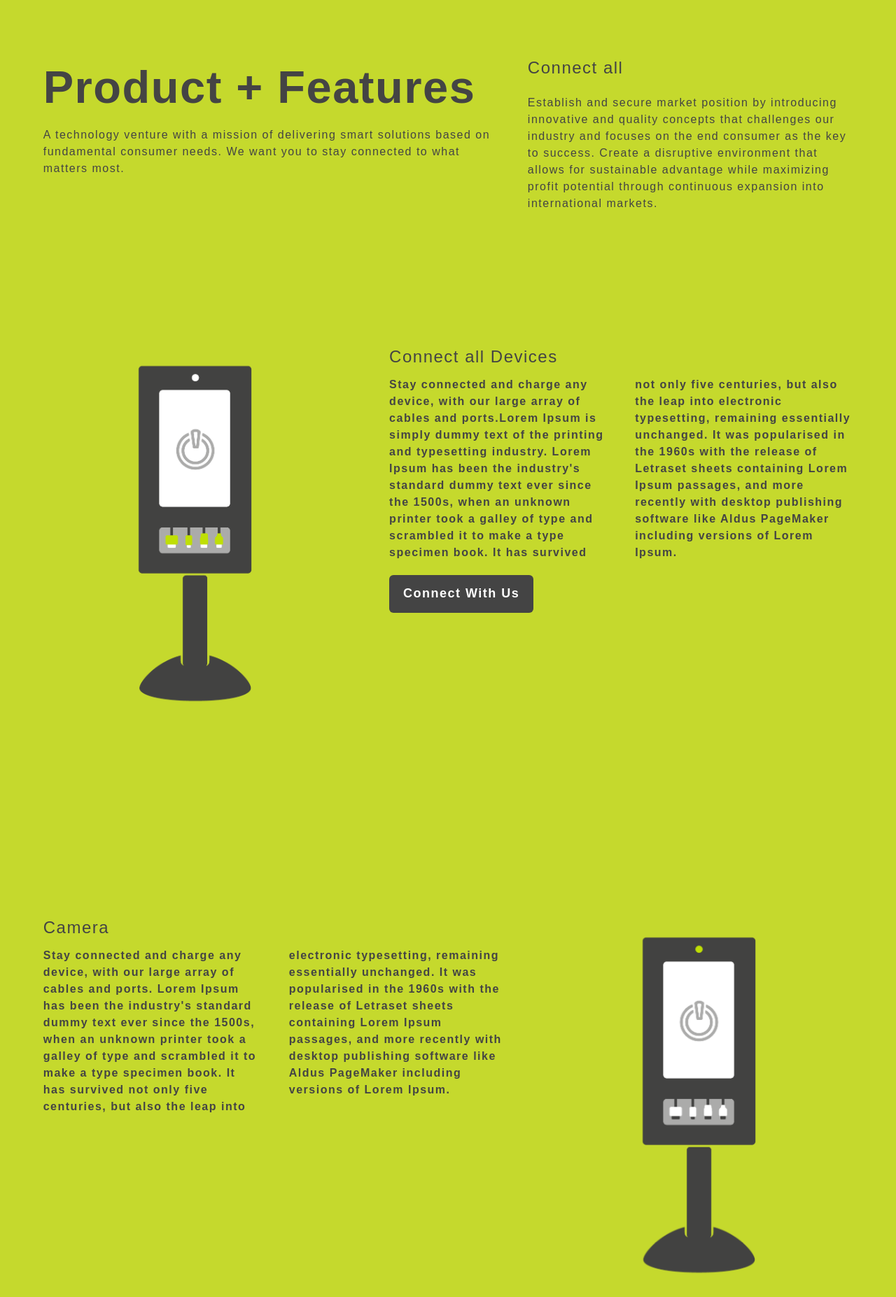
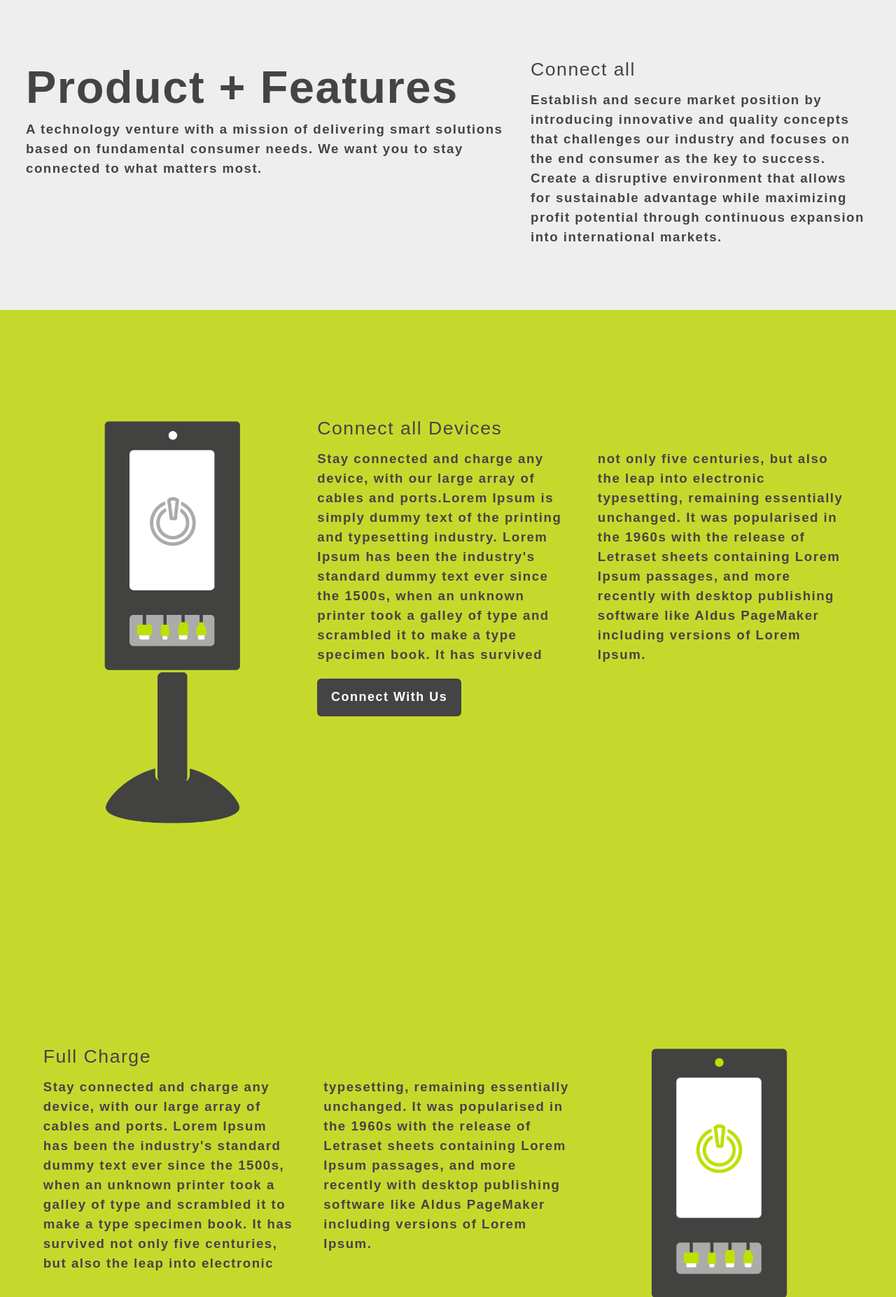
Before and after one commit to Acovendesigns/bdogconnect, a PHP site: page /product.html in a window 1280 px wide. Shown: the part 110-1964 px from the top of the page at 70% size. Run offline with PHP 8.4, Linux system fonts and the light colour scheme; some libraries are stand-ins or nearby versions.

Commit message:
More work on products page
Got a lot done, seperated the product description from the features,
added anchor tags from home page to redirect to here, fixed sizing and
images, and fixed type size.  but it is now not consistent with the
about page.  let me know what your think
-Alex

```diff
--- a/css/main.css
+++ b/css/main.css
@@ -184,6 +184,10 @@ img.desaturate:hover {
 
 
 /* ----- Misc Styles ------ */
+.gray-border {
+	background-color: #c5d92d;
+	border-bottom: 3px solid #444;
+}
 .pad30
 .cta-list a p {
 	margin-right: 20px;
@@ -214,6 +218,10 @@ strongbtn {
 	padding-bottom: 20px;
 
 }
+.pad-full-40{
+	padding:40px;
+}
+
 .pad-40 {
 	padding-top:40px;
 	padding-bottom:40px;
@@ -250,11 +258,15 @@ strongbtn {
 }
 
 /* ----- Products + Features ----- */
-h5 {font-size: 12pt;
+.white-text {
+	color:#fff;
+}
+
+h5 {font-size: 14pt;
 font-family: 'bariol_lightlight' sans-serif;
 line-height: 1.5em;
  }
-h6 {font-size: 18pt;
+h6 {font-size: 20pt;
 font-weight: 300;
 font-family: 'bariol_boldbold' sans-serif;
 line-height: 1.5em;
@@ -262,6 +274,8 @@ line-height: 1.5em;
 .pad-tb-120 {padding: 120px 0px;}
 .pad-b-50 {padding-bottom: 50px;}
 .pad-b-200 {padding-bottom: 200px;}
+.pad-60 {padding:60px;}
+.pad-b-80 {padding-bottom:80px;}
 /* Footer */
 .col-lg-7 body{
 	font-family: 'bariol_lightlight' sans-serif;
@@ -294,8 +308,8 @@ line-height: 1.5em;
 /*Featured Products/Features Page*/
 
 a.pro-btn {margin:10px 0 20px;}
-.proto  img {width:250px; display:block; margin: 0 auto;}
-.proto  img {width:250px; display:block; margin: 0 auto;}
+.proto  img {width:300px; display:block; margin: 0 auto; margin-top: -29px}
+.proto  img {width:300px; display:block; margin: 0 auto; margin-top: -29px}
 
 /*Featured */
 
@@ -611,7 +625,7 @@ Footer
 	background: #C5D92D;
 	}
 	.full-cta-white {
-	background: #ababaa;
+	background: #FFF;
 	}
 	.cta-list a p {
 	margin-right: 0px;
@@ -627,12 +641,12 @@ width:96%;
 }
 
 .mar-left img {
-	margin-left: 20%;
+	margin-left: 10%;
 
 }
 
 .mar-right img {
-	margin-right: 20%;
+	margin-right: 10%;
 
 }
 
@@ -663,7 +677,7 @@ background: #C5D92D;
 }
 
 .full-cta-white {
-background: #ababaa;
+background: #FFF;
 }
 
 
@@ -755,7 +769,7 @@ width:96%;
 }
 
 .full-cta-white {
-	background: #ababaa;
+	background: #FFF;
 }
 
 }
@@ -800,7 +814,7 @@ margin-left: 19px;}
 	}
 
 .full-cta-white {
-	background: #ababaa;
+	background: #FFF;
 	}
 }
 
@@ -812,7 +826,7 @@ margin-left: 19px;}
 	}
 
 .full-cta-white {
-	background: #ababaa;
+	background: #FFF;
 	}
 
 .product img {visibility:hidden;}
@@ -887,7 +901,7 @@ background: #C5D92D;
 }
 
 .full-cta-white {
-background: #ababaa;
+background: #FFF;
 }
 
 .hide_mob {display:none;}
--- a/product.html
+++ b/product.html
@@ -66,35 +66,41 @@
 			</div>
 		</div>
 		<!-- Main jumbotron for a primary marketing message or call to action -->
-		<div class="jumbotron featured-about animated fadeIn">
+		<div class="jumbotron feature-about animated fadeIn pad-b-80">
 			<div class="container">
 				<div class="featured-text-about">
-					<div class="row pad-b-100">
+					<div class="row">
 					<div class="col-md-7 col-lg-7">
-					<h2>
+					<h2 class="">
 					Product + Features
 					</h2>
-					<h1><span>
-						A technology venture with a mission of delivering smart solutions based on fundamental consumer needs. We want you to stay connected to what matters most.</span><h1>
+					<h5 class=""><span>
+						A technology venture with a mission of delivering smart solutions based on fundamental consumer needs. We want you to stay connected to what matters most.</span></h5>
 					</div>
 						<div class="col-md-5 col-lg-5">
-<h6>Connect all</h6>
-<h1>
+<h6 class="">Connect all</h6>
+<h5 class="">
 Establish and secure market position by introducing innovative and quality
 concepts that challenges our industry and focuses on the end consumer as
 the key to success.
 
 Create a disruptive environment that allows for sustainable advantage
-while maximizing profit potential through continuous expansion into international markets.</h1>
+while maximizing profit potential through continuous expansion into international markets.</h5>
 </div>
 </div> <!-- end row -->
+</div> <!-- end jumbo -->
+</div> <!-- end container -->
+</div> <!-- end feature -->
 
-					<div class="row pad-tb-120" name="consumer">
-						<div class="col-sm-5 col-md-5 col-lg-5 proto mar-left">
+<div class="jumbotron featured-about animated fadeIn">
+	<div class="container">
+
+					<div class="row pad-tb-120" id="consumer">
+						<div class="col-sm-4 col-md-4 col-lg-4 proto mar-left">
 <img src="img/content/chargeall.png">
 </div>
 
-<div class="col-md-7 col-lg-7">
+<div class="col-md-8 col-lg-8">
 					<h6>
 					Connect all Devices
 					</h6>
@@ -107,24 +113,24 @@ while maximizing profit potential through continuous expansion into internationa
 					</div>
 					</div> <!-- end of row -->
 						<div class="row pad-tb-120">
-						<div class="col-sm-7 col-md-7 col-lg-7">
+						<div class="col-sm-8 col-md-8 col-lg-8">
 					<h6>
-					Camera
+					Full Charge
 					</h6>
 					<h5 class="col-txt-2"><span>
 						Stay connected and charge any device, with our large array of cables and ports. Lorem Ipsum has been the industry's standard dummy text ever since the 1500s, when an unknown printer took a galley of type and scrambled it to make a type specimen book. It has survived not only five centuries, but also the leap into electronic typesetting, remaining essentially unchanged. It was popularised in the 1960s with the release of Letraset sheets containing Lorem Ipsum passages, and more recently with desktop publishing software like Aldus PageMaker including versions of Lorem Ipsum.</span></h5>
 					</div>
 
-						<div class="col-sm-5 col-md-5 col-lg-5 proto mar-right">
-							<img src="img/content/camera.png">
+						<div class="col-sm-4 col-md-4 col-lg-4 proto mar-right">
+							<img src="img/content/fullcharge.png">
 						</div>
 				</div> <!-- end of row -->
-					<div class="row pad-tb-120" name="advertiser">
-						<div class="col-sm-5 col-md-5 col-lg-5 proto mar-left">
+					<div class="row pad-tb-120" id="advertiser">
+						<div class="col-sm-4 col-md-4 col-lg-4 proto mar-left">
 <img src="img/content/skyscraper.png">
 </div>
 
-<div class="col-sm-7 col-md-7 col-lg-7">
+<div class="col-sm-8 col-md-8 col-lg-8">
 					<h6>
 					Skyscraper Advertising
 					</h6>
@@ -133,7 +139,7 @@ while maximizing profit potential through continuous expansion into internationa
 					</div>
 					</div> <!-- end of row -->
 					<div class="row pad-tb-120">
-						<div class="col-sm-7 col-md-7 col-lg-7">
+						<div class="col-sm-8 col-md-8 col-lg-8">
 					<h6>
 					Branded Kiosk
 					</h6>
@@ -141,18 +147,18 @@ while maximizing profit potential through continuous expansion into internationa
 						Stay connected and charge any device, with our large array of cables and ports. Lorem Ipsum has been the industry's standard dummy text ever since the 1500s, when an unknown printer took a galley of type and scrambled it to make a type specimen book. It has survived not only five centuries, but also the leap into electronic typesetting, remaining essentially unchanged. It was popularised in the 1960s with the release of Letraset sheets containing Lorem Ipsum passages, and more recently with desktop publishing software like Aldus PageMaker including versions of Lorem Ipsum.</span></h5>
 					</div>
 
-						<div class="col-sm-5 col-md-5 col-lg-5 proto mar-right">
+						<div class="col-sm-4 col-md-4 col-lg-4 proto mar-right">
 <img src="img/content/branded.png">
 </div>
 						</div> <!-- end of row -->
 
-						<div class="row pad-tb-120" name="venu">
+						<div class="row pad-tb-120" id="venu">
 
-						<div class="col-sm-5 col-md-5 col-lg-5 proto mar-left">
+						<div class="col-sm-4 col-md-4 col-lg-4 proto mar-left">
 							<img src="img/content/fullcharge.png">
 						</div>
 
-			<div class="col-sm-7 col-md-7 col-lg-7">
+			<div class="col-sm-8 col-md-8 col-lg-8">
 					<h6>
 					Camera
 					</h6>
@@ -175,7 +181,7 @@ while maximizing profit potential through continuous expansion into internationa
 					</div>
 
 						<div class="col-sm-5 col-md-5 col-lg-5 proto mar-right">
-							<img src="img/content/branded.png">
+							<img src="img/content/advertising.png">
 						</div>
 						</div> <!-- end of row -->
 				</div>
@@ -188,7 +194,7 @@ while maximizing profit potential through continuous expansion into internationa
 		<!-- Begin Full Width Call to Action -->
 		<div class="full-cta-white pad-40">
 			<div class="container">
-				<div class="row">
+				<div class="row pad-full-40">
 					<div class="col-lg-9">
 						<h2>This is a Call to Action Heading</h2>
 						<h3>Lorem ipsum dolor sit amet, consectetur adipiscing elit. Phasellus quis lectus metus, at posuere neque. </h3>
```
